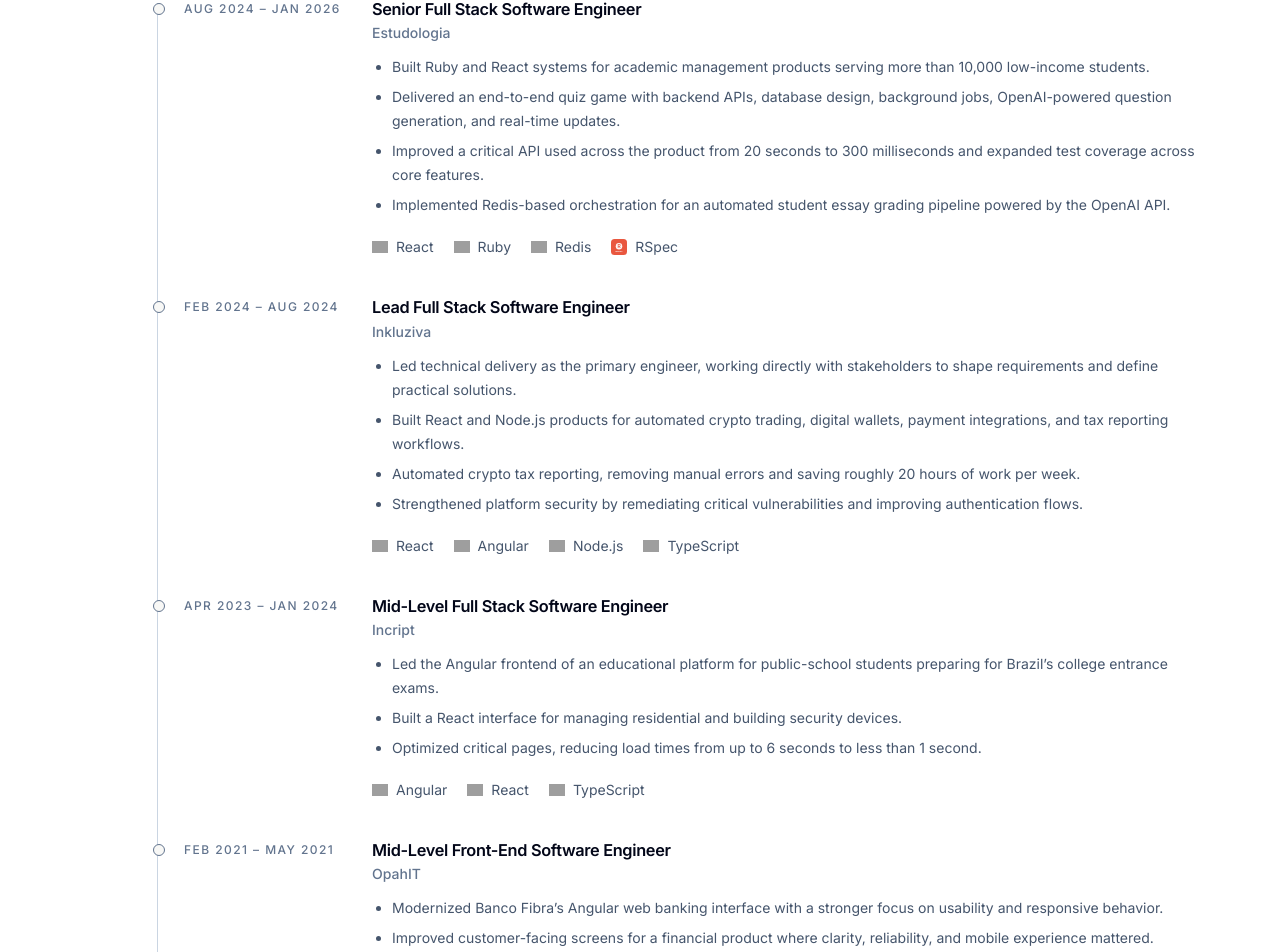
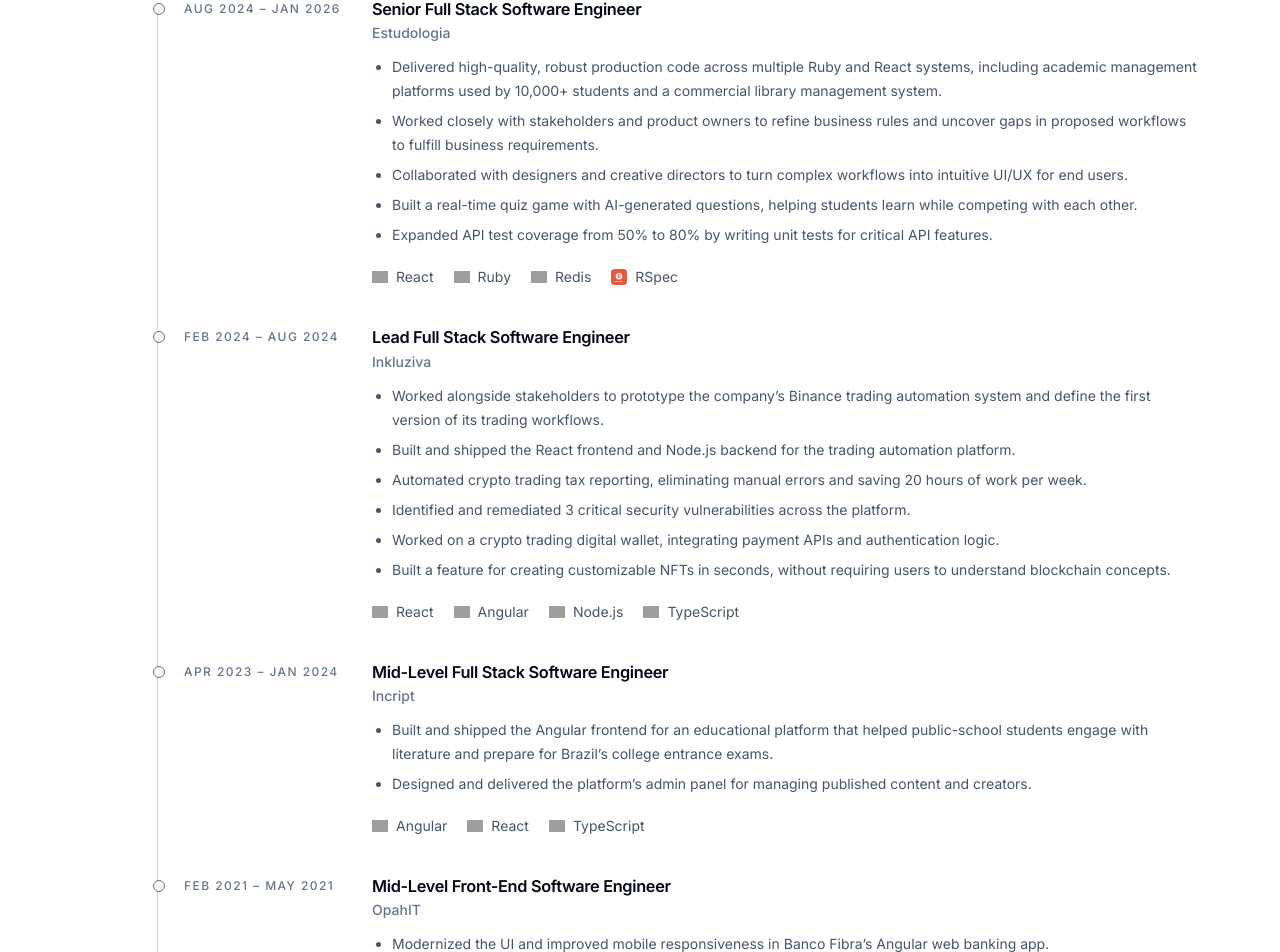
Before and after one commit to mauricio-azevedo/portfolio, a React (Vite) app: page / in a window 1280 px wide. Shown: the part 1261-2213 px from the top of the page. Built offline with nearby package versions, Linux system fonts and the light colour scheme; grey boxes are pictures that could not be loaded.

Commit message:
Update portfolio experience bullets from resumes

```diff
--- a/src/data/portfolio.ts
+++ b/src/data/portfolio.ts
@@ -86,10 +86,11 @@ export const portfolioContent: Record<'en' | 'pt', PortfolioContent> = {
         role: 'Senior Full Stack Software Engineer',
         period: 'Aug 2024 – Jan 2026',
         highlights: [
-          'Built Ruby and React systems for academic management products serving more than 10,000 low-income students.',
-          'Delivered an end-to-end quiz game with backend APIs, database design, background jobs, OpenAI-powered question generation, and real-time updates.',
-          'Improved a critical API used across the product from 20 seconds to 300 milliseconds and expanded test coverage across core features.',
-          'Implemented Redis-based orchestration for an automated student essay grading pipeline powered by the OpenAI API.',
+          'Delivered high-quality, robust production code across multiple Ruby and React systems, including academic management platforms used by 10,000+ students and a commercial library management system.',
+          'Worked closely with stakeholders and product owners to refine business rules and uncover gaps in proposed workflows to fulfill business requirements.',
+          'Collaborated with designers and creative directors to turn complex workflows into intuitive UI/UX for end users.',
+          'Built a real-time quiz game with AI-generated questions, helping students learn while competing with each other.',
+          'Expanded API test coverage from 50% to 80% by writing unit tests for critical API features.',
         ],
         technologies: [
           { name: 'React', icon: 'react' },
@@ -103,10 +104,12 @@ export const portfolioContent: Record<'en' | 'pt', PortfolioContent> = {
         role: 'Lead Full Stack Software Engineer',
         period: 'Feb 2024 – Aug 2024',
         highlights: [
-          'Led technical delivery as the primary engineer, working directly with stakeholders to shape requirements and define practical solutions.',
-          'Built React and Node.js products for automated crypto trading, digital wallets, payment integrations, and tax reporting workflows.',
-          'Automated crypto tax reporting, removing manual errors and saving roughly 20 hours of work per week.',
-          'Strengthened platform security by remediating critical vulnerabilities and improving authentication flows.',
+          'Worked alongside stakeholders to prototype the company’s Binance trading automation system and define the first version of its trading workflows.',
+          'Built and shipped the React frontend and Node.js backend for the trading automation platform.',
+          'Automated crypto trading tax reporting, eliminating manual errors and saving 20 hours of work per week.',
+          'Identified and remediated 3 critical security vulnerabilities across the platform.',
+          'Worked on a crypto trading digital wallet, integrating payment APIs and authentication logic.',
+          'Built a feature for creating customizable NFTs in seconds, without requiring users to understand blockchain concepts.',
         ],
         technologies: [
           { name: 'React', icon: 'react' },
@@ -120,9 +123,8 @@ export const portfolioContent: Record<'en' | 'pt', PortfolioContent> = {
         role: 'Mid-Level Full Stack Software Engineer',
         period: 'Apr 2023 – Jan 2024',
         highlights: [
-          'Led the Angular frontend of an educational platform for public-school students preparing for Brazil’s college entrance exams.',
-          'Built a React interface for managing residential and building security devices.',
-          'Optimized critical pages, reducing load times from up to 6 seconds to less than 1 second.',
+          'Built and shipped the Angular frontend for an educational platform that helped public-school students engage with literature and prepare for Brazil’s college entrance exams.',
+          'Designed and delivered the platform’s admin panel for managing published content and creators.',
         ],
         technologies: [
           { name: 'Angular', icon: 'angular' },
@@ -135,8 +137,7 @@ export const portfolioContent: Record<'en' | 'pt', PortfolioContent> = {
         role: 'Mid-Level Front-End Software Engineer',
         period: 'Feb 2021 – May 2021',
         highlights: [
-          'Modernized Banco Fibra’s Angular web banking interface with a stronger focus on usability and responsive behavior.',
-          'Improved customer-facing screens for a financial product where clarity, reliability, and mobile experience mattered.',
+          'Modernized the UI and improved mobile responsiveness in Banco Fibra’s Angular web banking app.',
         ],
         technologies: [
           { name: 'Angular', icon: 'angular' },
@@ -148,8 +149,7 @@ export const portfolioContent: Record<'en' | 'pt', PortfolioContent> = {
         role: 'Junior Full Stack Software Engineer',
         period: 'Dec 2018 – Sep 2020',
         highlights: [
-          'Contributed to Java and Angular features for IBAMA’s nationwide system for managing tree-felling and logging permits.',
-          'Worked on public-sector software supporting permit workflows across more than 10 million hectares of forest.',
+          'Contributed to new features and resolved bugs across the Java backend and Angular frontend of IBAMA’s nationwide system for managing tree-felling and logging permits in over 10 million hectares of forest.',
         ],
         technologies: [
           { name: 'Java', icon: 'openjdk' },
@@ -231,10 +231,11 @@ export const portfolioContent: Record<'en' | 'pt', PortfolioContent> = {
         role: 'Engenheiro de Software Full Stack Sênior',
         period: 'ago 2024 – jan 2026',
         highlights: [
-          'Construí sistemas em Ruby e React para produtos de gestão acadêmica usados por mais de 10.000 estudantes de baixa renda.',
-          'Entreguei um jogo de quiz de ponta a ponta, com APIs, modelagem de dados, background jobs, geração de perguntas com OpenAI e atualizações em tempo real.',
-          'Melhorei uma API crítica usada no produto de 20 segundos para 300 milissegundos e ampliei a cobertura de testes em funcionalidades centrais.',
-          'Implementei orquestração com Redis para uma pipeline automatizada de correção de redações usando a API da OpenAI.',
+          'Entreguei código de produção robusto e de alta qualidade em múltiplos sistemas Ruby e React, incluindo plataformas acadêmicas usadas por mais de 10.000 estudantes e um sistema comercial de biblioteca.',
+          'Trabalhei próximo a stakeholders e product owners para refinar regras de negócio e encontrar gaps em fluxos propostos para atender requisitos de negócio.',
+          'Colaborei com designers e diretores criativos para transformar fluxos complexos em UI/UX intuitiva para usuários finais.',
+          'Construí um jogo de quiz em tempo real com perguntas geradas por IA, ajudando estudantes a aprender enquanto competiam entre si.',
+          'Aumentei a cobertura de testes de APIs de 50% para 80% escrevendo testes unitários para funcionalidades críticas.',
         ],
         technologies: [
           { name: 'React', icon: 'react' },
@@ -248,10 +249,12 @@ export const portfolioContent: Record<'en' | 'pt', PortfolioContent> = {
         role: 'Engenheiro de Software Full Stack Líder',
         period: 'fev 2024 – ago 2024',
         highlights: [
-          'Liderei a entrega técnica como engenheiro principal, trabalhando diretamente com stakeholders para moldar requisitos e definir soluções práticas.',
-          'Construí produtos em React e Node.js para trading automatizado de cripto, carteiras digitais, integrações de pagamento e relatórios fiscais.',
-          'Automatizei relatórios fiscais de cripto, removendo erros manuais e economizando cerca de 20 horas de trabalho por semana.',
-          'Reforcei a segurança da plataforma corrigindo vulnerabilidades críticas e melhorando fluxos de autenticação.',
+          'Trabalhei junto a stakeholders para prototipar o sistema de automação de trading na Binance da empresa e definir a primeira versão dos fluxos de trading.',
+          'Construí e entreguei o frontend em React e o backend em Node.js da plataforma de automação de trading.',
+          'Automatizei a apuração fiscal de operações de cripto, eliminando erros manuais e economizando 20 horas de trabalho por semana.',
+          'Identifiquei e corrigi 3 vulnerabilidades críticas de segurança na plataforma.',
+          'Trabalhei em uma carteira digital para trading de cripto, integrando APIs de pagamento e lógica de autenticação.',
+          'Construí uma funcionalidade para criar NFTs customizáveis em segundos, sem exigir que usuários entendessem conceitos de blockchain.',
         ],
         technologies: [
           { name: 'React', icon: 'react' },
@@ -265,9 +268,8 @@ export const portfolioContent: Record<'en' | 'pt', PortfolioContent> = {
         role: 'Engenheiro de Software Full Stack Pleno',
         period: 'abr 2023 – jan 2024',
         highlights: [
-          'Liderei o frontend em Angular de uma plataforma educacional para estudantes de escolas públicas se preparando para vestibulares no Brasil.',
-          'Construí uma interface em React para gerenciamento de dispositivos de segurança residenciais e prediais.',
-          'Otimizei páginas críticas, reduzindo carregamentos de até 6 segundos para menos de 1 segundo.',
+          'Construí e entreguei o frontend em Angular de uma plataforma educacional que ajudava estudantes de escolas públicas a se envolverem com literatura e se prepararem para vestibulares no Brasil.',
+          'Projetei e entreguei o painel administrativo da plataforma para gerenciar conteúdos publicados e criadores.',
         ],
         technologies: [
           { name: 'Angular', icon: 'angular' },
@@ -280,8 +282,7 @@ export const portfolioContent: Record<'en' | 'pt', PortfolioContent> = {
         role: 'Engenheiro de Software Front-End Pleno',
         period: 'fev 2021 – mai 2021',
         highlights: [
-          'Modernizei a interface Angular do internet banking do Banco Fibra com foco maior em usabilidade e comportamento responsivo.',
-          'Melhorei telas voltadas ao cliente em um produto financeiro onde clareza, confiabilidade e experiência mobile eram importantes.',
+          'Modernizei a UI e melhorei a responsividade mobile no internet banking Angular do Banco Fibra.',
         ],
         technologies: [
           { name: 'Angular', icon: 'angular' },
@@ -293,8 +294,7 @@ export const portfolioContent: Record<'en' | 'pt', PortfolioContent> = {
         role: 'Engenheiro de Software Full Stack Júnior',
         period: 'dez 2018 – set 2020',
         highlights: [
-          'Contribuí para funcionalidades em Java e Angular no sistema nacional do IBAMA para gestão de autorizações de supressão vegetal.',
-          'Trabalhei em software do setor público apoiando fluxos de autorização em mais de 10 milhões de hectares de floresta.',
+          'Contribuí para novas funcionalidades e correções no backend Java e frontend Angular do sistema nacional do IBAMA para gestão de autorizações de supressão vegetal em mais de 10 milhões de hectares de floresta.',
         ],
         technologies: [
           { name: 'Java', icon: 'openjdk' },
```
